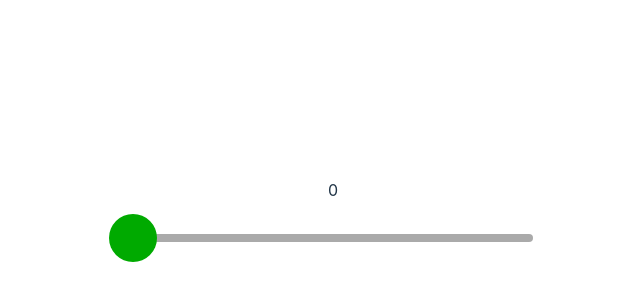
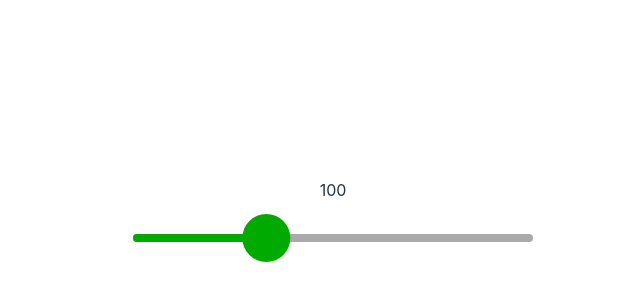
Before and after one commit to jerstucki/lets-make-a-slider, a React (Vite) app: page / in a window 1280 px wide. Shown: the part 190-490 px from the top of the page, without its empty margins (307-947 px from the left). Built offline with nearby package versions, Linux system fonts and the light colour scheme.

Commit message:
animate to initial value

```diff
--- a/src/Slider.tsx
+++ b/src/Slider.tsx
@@ -1,9 +1,15 @@
 import { scalePoint } from "d3";
-import { motion, PanInfo, useMotionValue } from "framer-motion";
-import { useCallback, useRef } from "react";
+import {
+  motion,
+  PanInfo,
+  useAnimationControls,
+  useMotionValue,
+} from "framer-motion";
+import { useCallback, useEffect, useRef } from "react";
 import "./Slider.css";
 
 type SliderProps = {
+  initialValue: number;
   width?: number;
   onChange?: (value: number) => void;
 };
@@ -14,10 +20,20 @@ const defaultOnChange = (value: number) => {
   console.log("slider value", value);
 };
 
-export function Slider({ width = defaultWidth, onChange = defaultOnChange }) {
+export function Slider({
+  initialValue,
+  width = defaultWidth,
+  onChange = defaultOnChange,
+}: SliderProps) {
   const sliderEl = useRef<HTMLDivElement>(null);
   const x = useMotionValue(0);
+  const animationControls = useAnimationControls();
   const scaleX = scalePoint([10, 100, 1000, 5000], [0, width]);
+  const initialX = scaleX(initialValue!) ?? 0;
+
+  useEffect(() => {
+    animationControls.start({ x: initialX });
+  }, [initialX]);
 
   const handleDrag = useCallback<
     (e: MouseEvent | TouchEvent | PointerEvent, info: PanInfo) => void
@@ -57,6 +73,7 @@ export function Slider({ width = defaultWidth, onChange = defaultOnChange }) {
         dragElastic={false}
         dragMomentum={false}
         onDrag={handleDrag}
+        animate={animationControls}
       ></motion.div>
     </div>
   );
--- a/src/main.tsx
+++ b/src/main.tsx
@@ -3,13 +3,18 @@ import ReactDOM from "react-dom/client";
 import { Slider } from "./Slider";
 import "./index.css";
 
+const INITIAL_VALUE = 100;
+
 const App = () => {
-  const [sliderValue, setSliderValue] = useState(0);
+  const [sliderValue, setSliderValue] = useState(INITIAL_VALUE);
 
   return (
     <div className="container">
       <div className="AppSliderValue">{sliderValue.toFixed(0)}</div>
-      <Slider onChange={(value) => setSliderValue(value)} />
+      <Slider
+        initialValue={INITIAL_VALUE}
+        onChange={(value) => setSliderValue(value)}
+      />
     </div>
   );
 };
```
